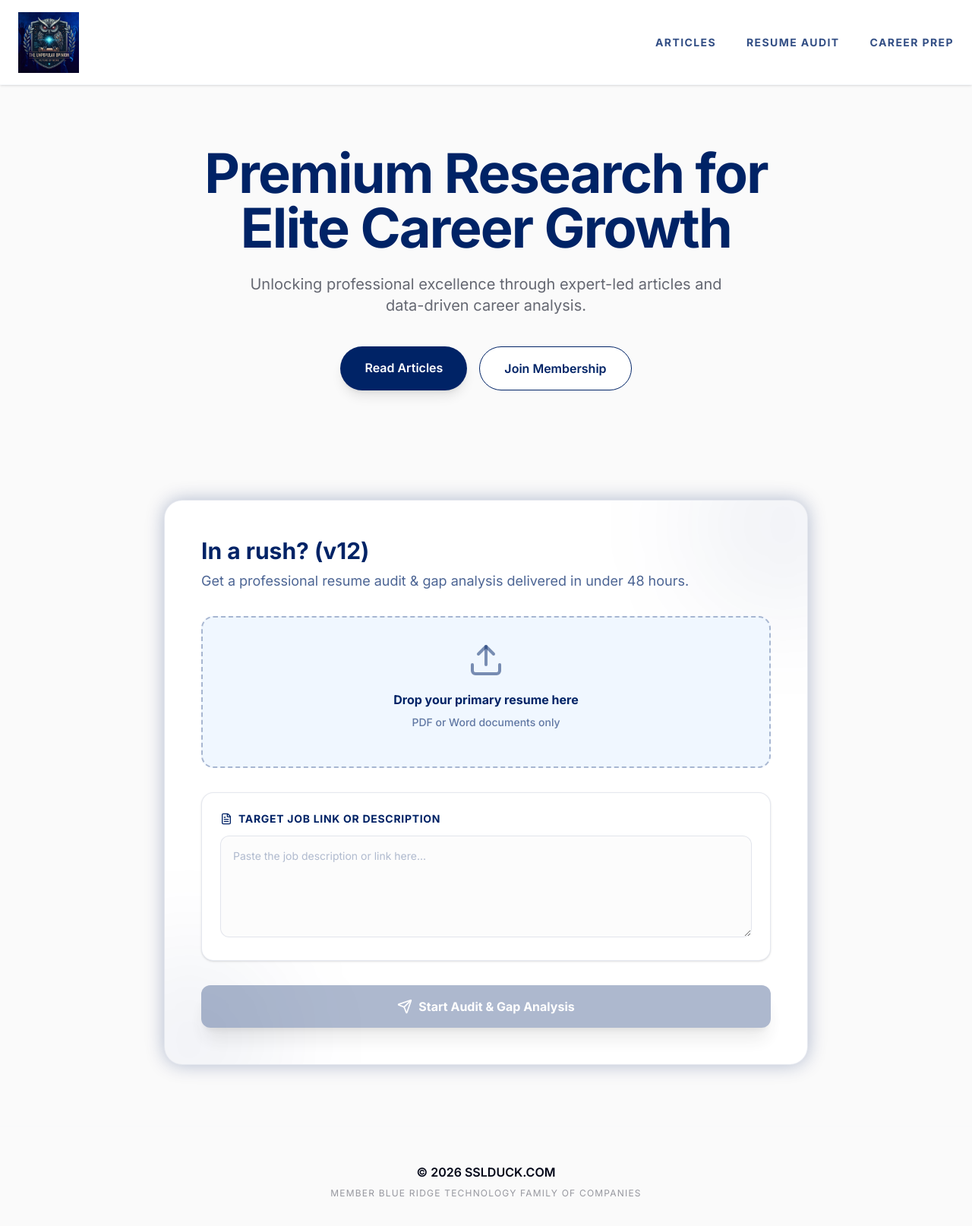
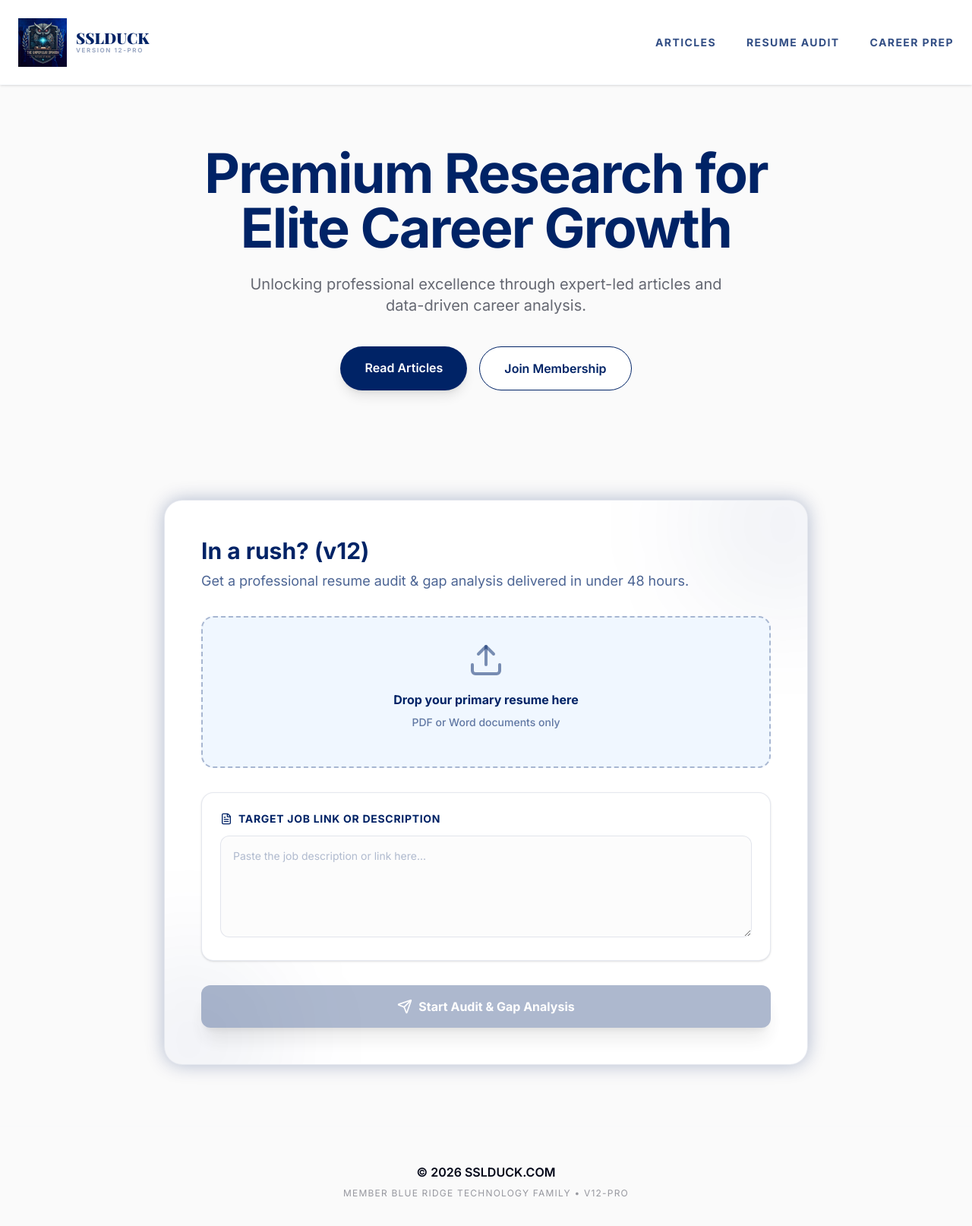
Before and after one commit to fastboomer/sslduck-lander, a Next.js app: page / in a window 1280 px wide. Shown: the top 1614 px of the page at 76% size. Built offline with nearby package versions, Linux system fonts and the light colour scheme; a web font is replaced by a local one.

Commit message:
Nuclear Refresh v12-PRO - Forcing Deployment Recognition

```diff
--- a/app/components/Footer.tsx
+++ b/app/components/Footer.tsx
@@ -8,7 +8,7 @@ export const Footer: React.FC = () => {
                     © 2026 SSLDUCK.COM
                 </p>
                 <p className="text-xs text-foreground/40 uppercase tracking-widest">
-                    Member Blue Ridge Technology Family of Companies
+                    Member Blue Ridge Technology Family • v12-PRO
                 </p>
             </div>
         </footer>
--- a/app/components/Header.tsx
+++ b/app/components/Header.tsx
@@ -59,12 +59,16 @@ export default function Header() {
             <header className="fixed top-0 left-0 right-0 h-20 md:h-28 bg-white border-b border-silver/30 z-[1000] shadow-sm">
                 <div className="max-w-7xl mx-auto h-full px-6 flex items-center justify-between relative">
                     {/* Logo Section */}
-                    <a href="/" className="flex-shrink-0 flex items-center">
+                    <a href="/" className="flex-shrink-0 flex items-center gap-3">
                         <img
                             src="/logo.png"
                             alt="SSLDUCK Logo"
-                            className="h-12 md:h-20 w-auto transition-all duration-300"
+                            className="h-12 md:h-16 w-auto transition-all duration-300"
                         />
+                        <div className="flex flex-col">
+                            <span className="text-xl font-serif font-black text-royal-blue leading-none">SSLDUCK</span>
+                            <span className="text-[8px] font-bold text-royal-blue/40 tracking-[0.2em]">VERSION 12-PRO</span>
+                        </div>
                     </a>
 
                     {/* Desktop Navigation */}
--- a/app/layout.tsx
+++ b/app/layout.tsx
@@ -25,6 +25,11 @@ export default function RootLayout({
   return (
     <html lang="en">
       <body className={`${inter.variable} ${playfair.variable} font-sans antialiased`}>
+        <script
+          dangerouslySetInnerHTML={{
+            __html: `console.log("SSLDUCK_DEPLOYMENT_ACTIVE: v12-PRO");`
+          }}
+        />
         {children}
       </body>
     </html>
```
